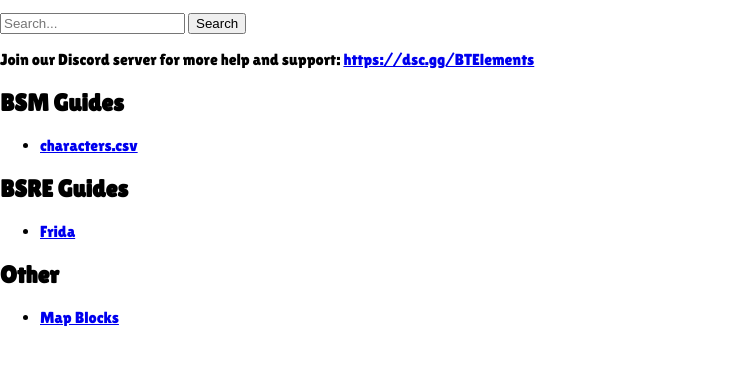
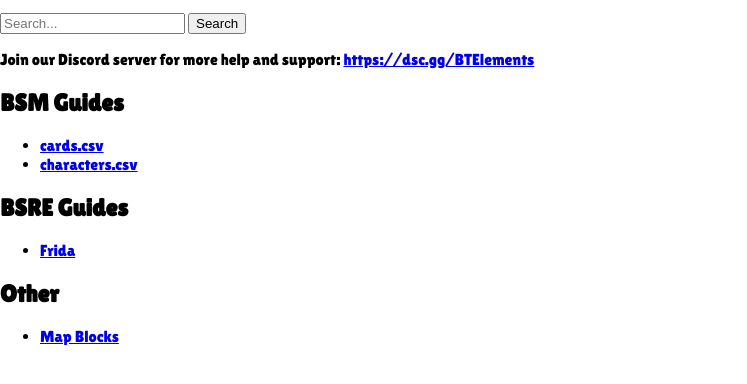
Before and after one commit to lunarqwx/bsm-and-bsre-tutorials, a plain HTML site: page index.html in a window 1280 px wide. Shown: the part 80-464 px from the top of the page, without its empty margins (0-747 px from the left). Drawn offline with Linux system fonts and the light colour scheme.

Commit message:
Update index.html to include cards.csv link
Added a new link for 'cards.csv' in the BSM Guides section.

```diff
--- a/index.html
+++ b/index.html
@@ -23,6 +23,7 @@
     <article>
         <h2>BSM Guides</h2>
         <ul>
+            <li><a href="https://lunarqwx.github.io/bsm-and-bsre-tutorials/cards.csv/">cards.csv</a></li>
             <li><a href="https://lunarqwx.github.io/bsm-and-bsre-tutorials/characters.csv/">characters.csv</a></li>
         </ul>
         <h2>BSRE Guides</h2>
```
